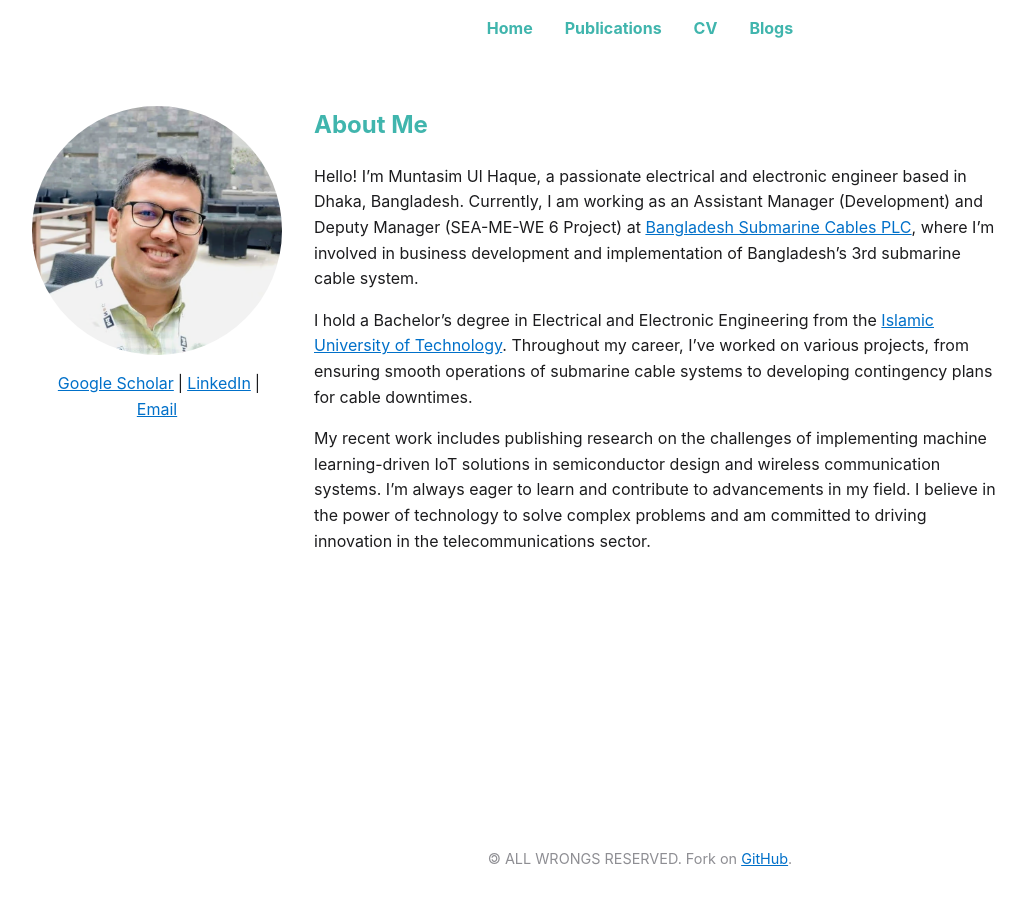
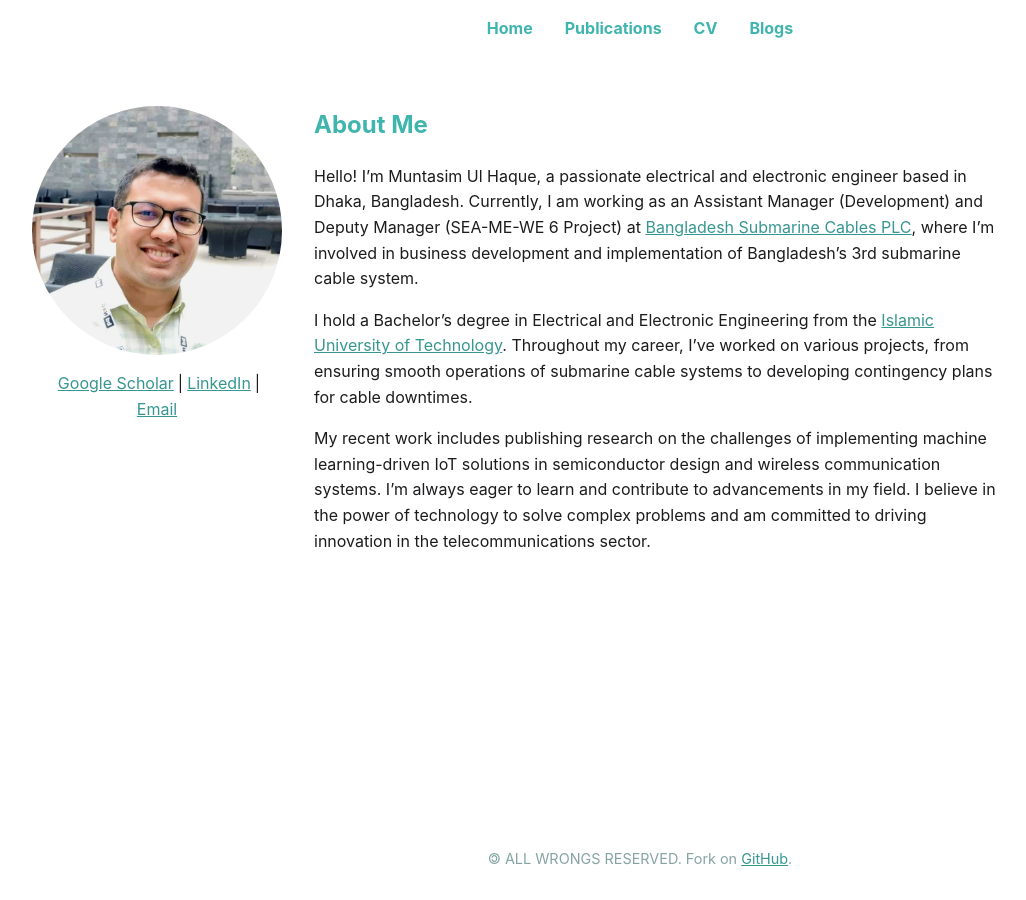
Before and after one commit to muntasimulhaque/muntasimulhaque.github.io, a Jekyll site: the page built from index.md, in a window 1280 px wide. Shown: the whole page, without its empty margins (0-1026 px from the left). Built offline with Jekyll 4.4.1, drawn with Linux system fonts in a browser that asks for light colours.

Commit message:
Update main.css

```diff
--- a/assets/css/main.css
+++ b/assets/css/main.css
@@ -3,9 +3,9 @@
     --primary-color: #40B5AD;
     --background-color: #FFFFFF;
     --text-color: #1C1C1E;
-    --link-color: #0070C9;
-    --selection-color: #B4D5FF;
-    --subtle-color: #8E8E93;
+    --link-color: #379690;
+    --selection-color: #E8F6F5;
+    --subtle-color: #85A4A2;
     --max-content-width: 800px;
 }
 
```
